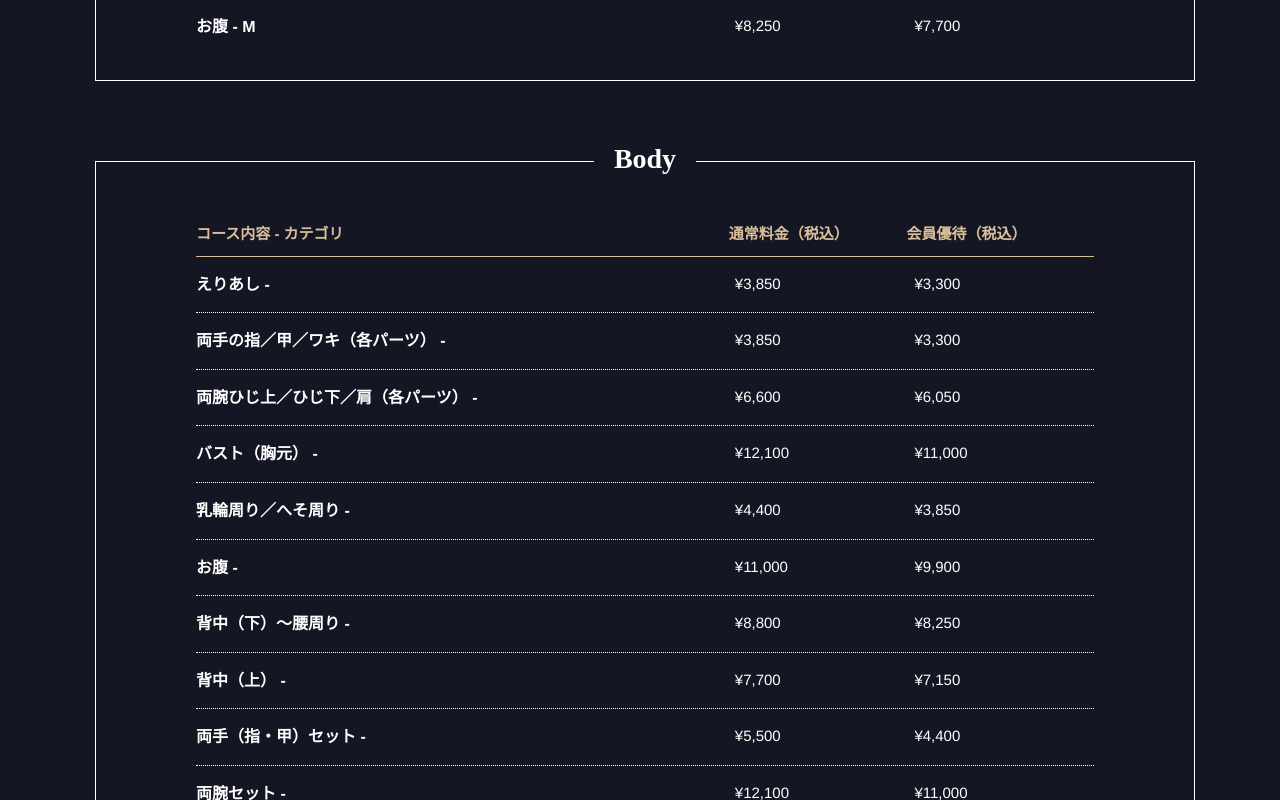
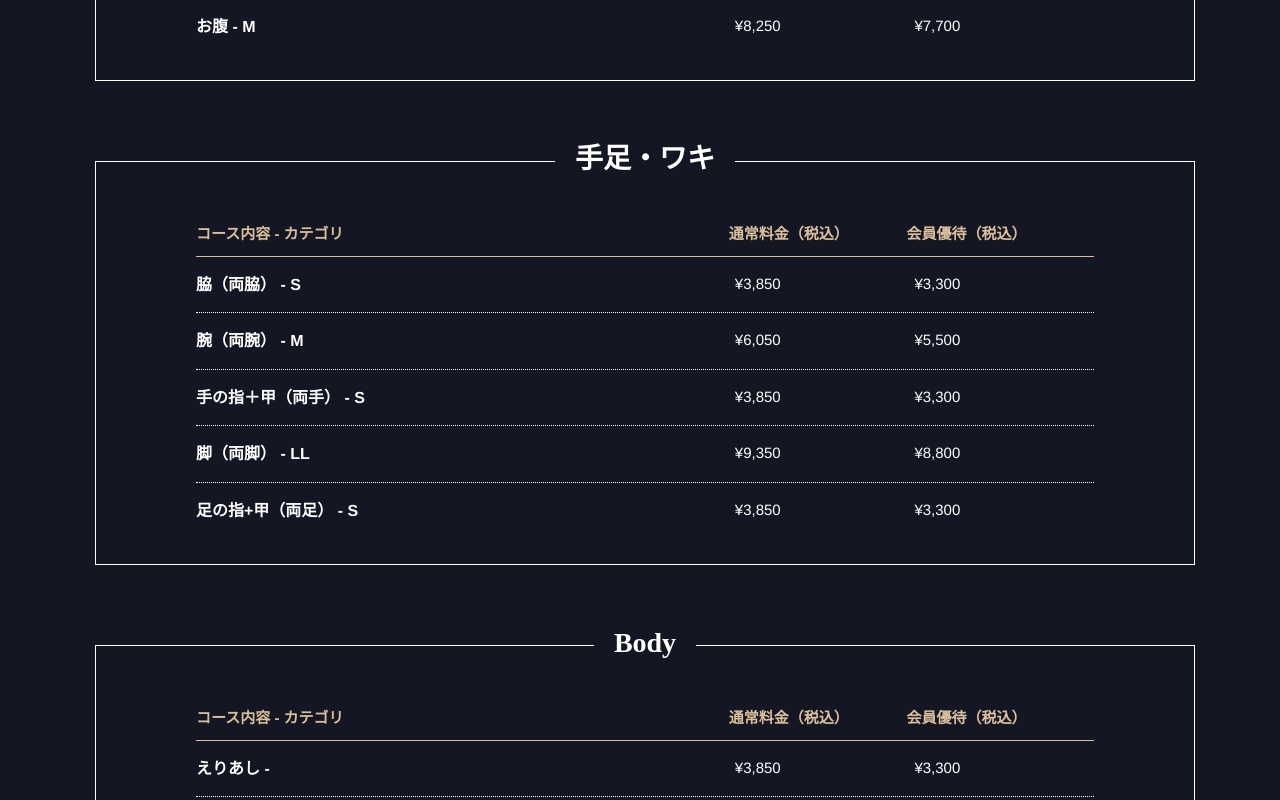
Before and after one commit to kamy0042/bee_group_web, a Next.js app: page /waxing in a window 1280 px wide. Shown: the part 5740-6540 px from the top of the page. Built offline with nearby package versions, Linux system fonts and the light colour scheme.

Commit message:
手足料金修正

```diff
--- a/data/waxing.data.js
+++ b/data/waxing.data.js
@@ -101,6 +101,41 @@ export const waxingCollection = [
                 size:'M',
                 price: "8,250",
                 discount: "7,700",
+            }
+        ],
+    },
+    {
+        title: "手足・ワキ",
+        data: [
+            {
+                category: "脇（両脇）",
+                size:'S',
+                price: "3,850",
+                discount: "3,300",
+            },
+            {
+                category: "腕（両腕）",
+                size:'M',
+                price: "6,050",
+                discount: "5,500",
+            },
+            {
+                category: "手の指＋甲（両手）",
+                size:'S',
+                price: "3,850",
+                discount: "3,300",
+            },
+            {
+                category: "脚（両脚）",
+                size:'LL',
+                price: "9,350",
+                discount: "8,800",
+            },
+            {
+                category: "足の指+甲（両足）",
+                size:'S',
+                price: "3,850",
+                discount: "3,300",
             }
         ],
     },
```
